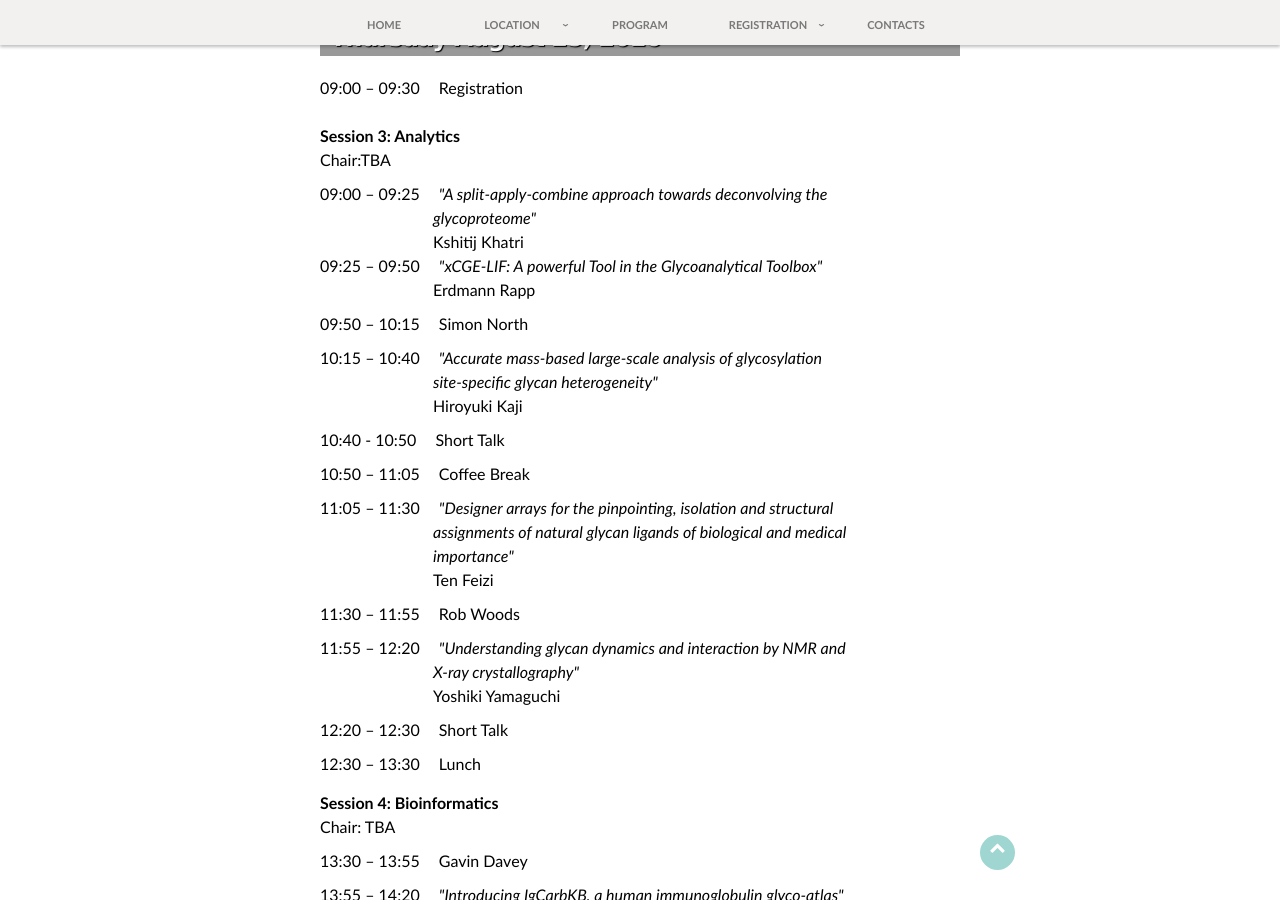
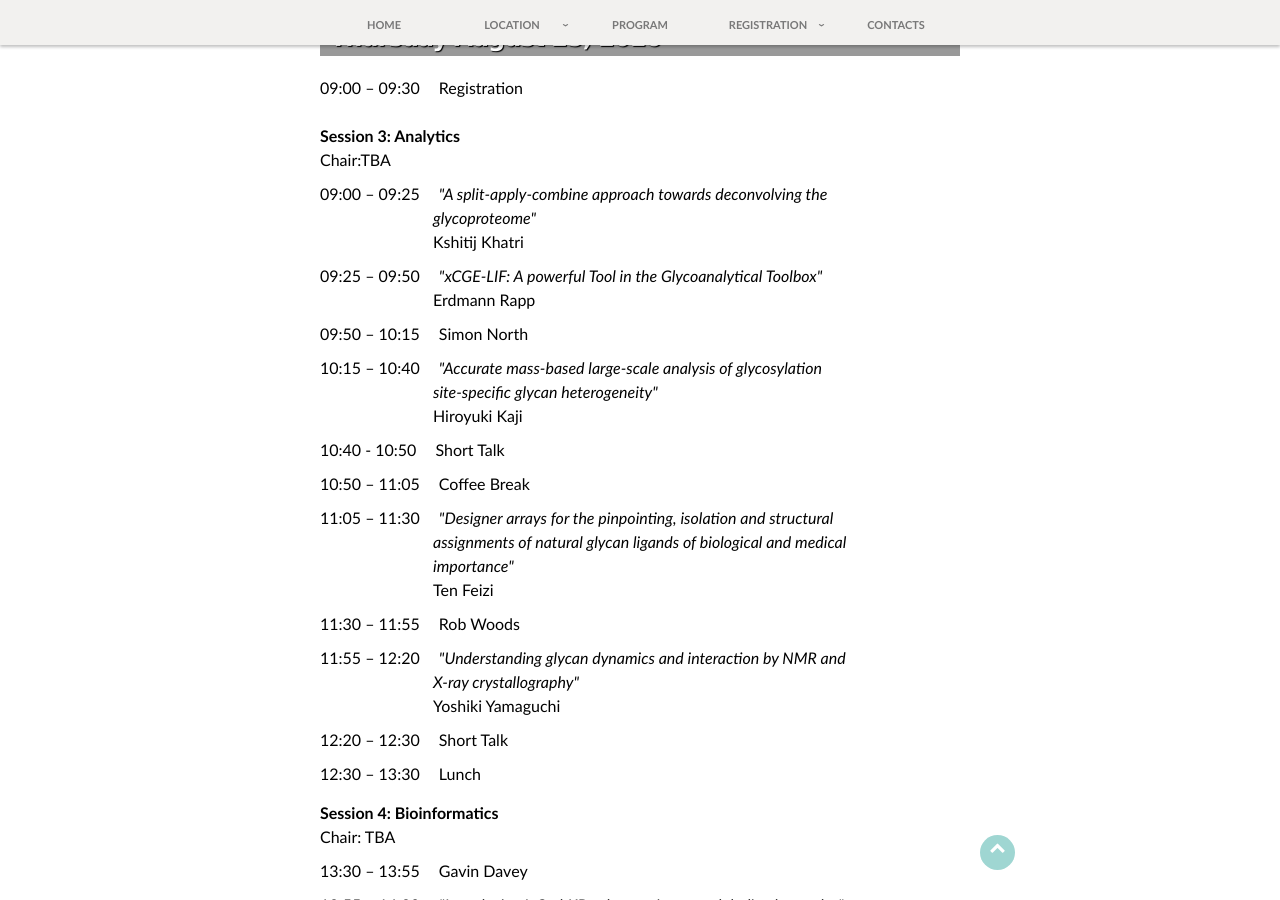
Before and after one commit to yamazakiM/test_warren2016, a Jekyll site: the page built from program/index.md, in a window 1280 px wide and 900 px high, scrolled down 1816 px. Built offline with Jekyll 4.4.1, drawn with Linux system fonts in a browser that asks for light colours; nearby versions of some CDN libraries; library files that are not in the unit come from our copies.

Commit message:
Update index.md

```diff
--- a/program/index.md
+++ b/program/index.md
@@ -151,7 +151,7 @@ Hokkaido University<br>
 	<br>
 	<span style="padding-left:113px">Kshitij Khatri</span>
 	<br>
-	<span style="display:inline-blck; width=130px; margin-top:10px; margin-right:15px">09:25 – 09:50</span>
+	<span style="display:inline-block; width=130px; margin-top:10px; margin-right:15px">09:25 – 09:50</span>
 	<span style="font-style:italic">"xCGE-LIF: A powerful Tool in the Glycoanalytical Toolbox"</span>
 	<br>
 	<span style="padding-left:113px">Erdmann Rapp</span>
```
